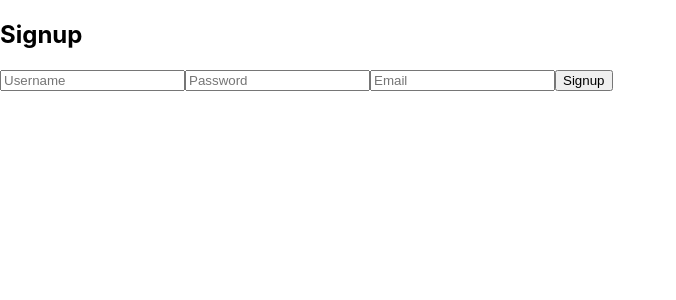
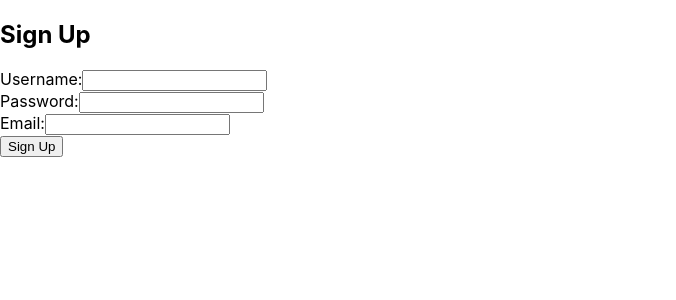
Before and after one commit to miki90014/aws-project, a React (Create React App) app in the folder frontend/: page /signup in a window 1280 px wide. Shown: the top 300 px of the page, without its empty margins (0-676 px from the left). Built offline with nearby package versions, Linux system fonts and the light colour scheme.

Commit message:
Fix frontend

```diff
--- a/frontend/src/components/Login.js
+++ b/frontend/src/components/Login.js
@@ -1,4 +1,5 @@
 import React, { useState } from 'react';
+import { Link } from 'react-router-dom';
 import api from '../api';
 
 function Login() {
@@ -9,7 +10,17 @@ function Login() {
     const handleLogin = async (e) => {
         e.preventDefault();
         try {
-            const response = await api.post('/login', { username, password });
+            const response = await api.post('/login', {
+                method: 'POST',
+                headers: {
+                  'Content-Type': 'application/json'
+                },
+                body: JSON.stringify({
+                  username,
+                  password
+                })
+              });
+            console.log(response.data)
             localStorage.setItem('accessToken', response.data.AccessToken);
             setMessage("Login successful!");
             window.location.href = '/dashboard';
@@ -26,6 +37,11 @@ function Login() {
                 <input type="password" placeholder="Password" onChange={(e) => setPassword(e.target.value)} required />
                 <button type="submit">Login</button>
             </form>
+            <br></br>
+            <p>
+                You don't have an account? <Link to="/signup">Sign Up</Link>
+            </p>
+            <br></br>
             {message && <p>{message}</p>}
         </div>
     );
--- a/frontend/src/components/Signup.js
+++ b/frontend/src/components/Signup.js
@@ -5,30 +5,77 @@ function Signup() {
     const [username, setUsername] = useState('');
     const [password, setPassword] = useState('');
     const [email, setEmail] = useState('');
-    const [message, setMessage] = useState('');
+    const [message, setMessage] = useState(null);
 
     const handleSignup = async (e) => {
         e.preventDefault();
         try {
-            const response = await api.post('/signup', { username, password, email });
-            setMessage(response.data.message);
+            const response = await api.post('/signup', {
+                method: 'POST',
+                headers: {
+                  'Content-Type': 'application/json'
+                },
+                body: JSON.stringify({
+                  username,
+                  password,
+                  email
+                })
+              });
+
+              const data = await response.json();
+
+              if (response.ok) {
+                console.log('User signed up:', req.body.username);
+                setMessage("User signed up! Check your e-mail");
+                window.location.href = '/login';
+              } else {
+                setMessage(data.error);
+              }
             } catch (error) {
-            setMessage(error.response.data.error);
+              console.error('Error during signup:', error);
+              setMessage('An error occurred. Please try again later. ' + error.response.data.error);
             }
     };
 
     return (
         <div>
-            <h2>Signup</h2>
+          <h2>Sign Up</h2>
           <form onSubmit={handleSignup}>
-                <input type="text" placeholder="Username" onChange={(e) => setUsername(e.target.value)} required />
-                <input type="password" placeholder="Password" onChange={(e) => setPassword(e.target.value)} required />
-                <input type="email" placeholder="Email" onChange={(e) => setEmail(e.target.value)} required />
-                <button type="submit">Signup</button>
+            <div>
+              <label htmlFor="username">Username:</label>
+              <input
+                type="text"
+                id="username"
+                value={username}
+                onChange={(e) => setUsername(e.target.value)}
+                required
+              />
+            </div>
+            <div>
+              <label htmlFor="password">Password:</label>
+              <input
+                type="password"
+                id="password"
+                value={password}
+                onChange={(e) => setPassword(e.target.value)}
+                required
+              />
+            </div>
+            <div>
+              <label htmlFor="email">Email:</label>
+              <input
+                type="email"
+                id="email"
+                value={email}
+                onChange={(e) => setEmail(e.target.value)}
+                required
+              />
+            </div>
+            <button type="submit">Sign Up</button>
           </form>
           {message && <p>{message}</p>}
         </div>
       );
-}
+    };
 
 export default Signup;
```
Lines whose indentation alone changed are shown as unchanged.
